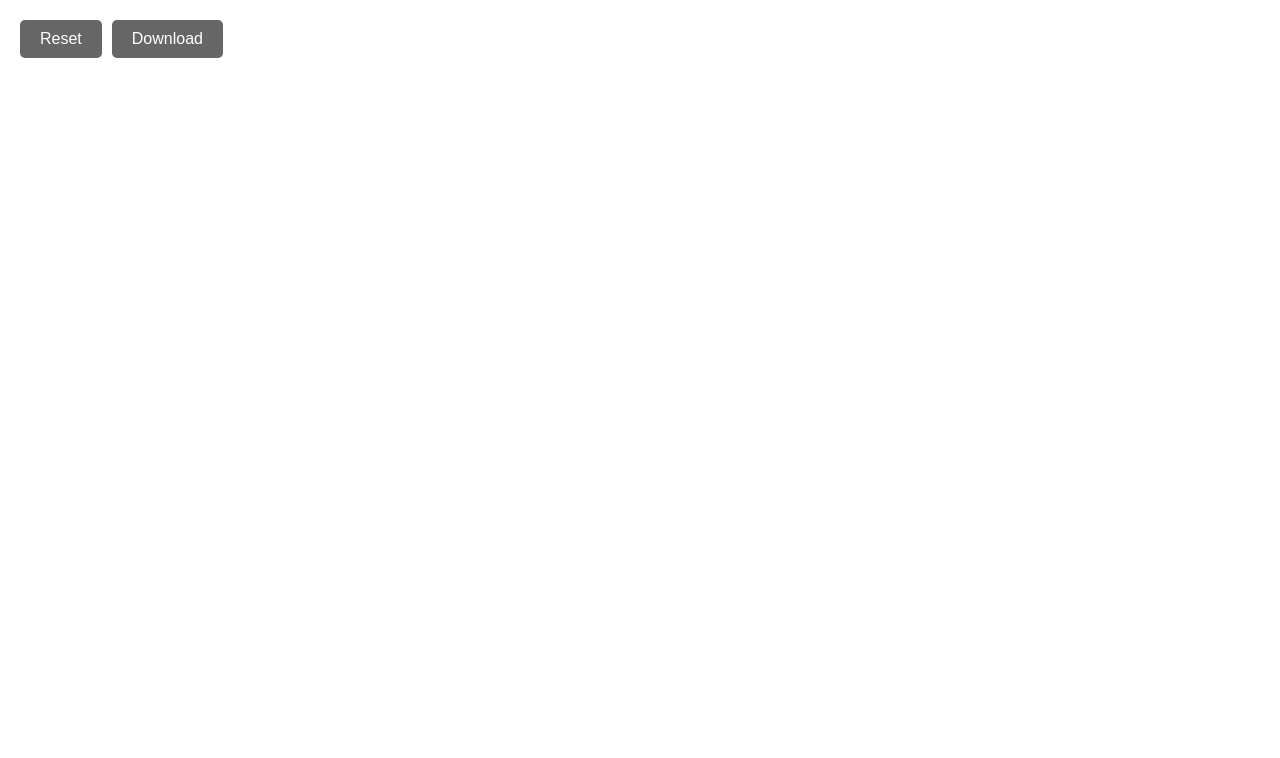
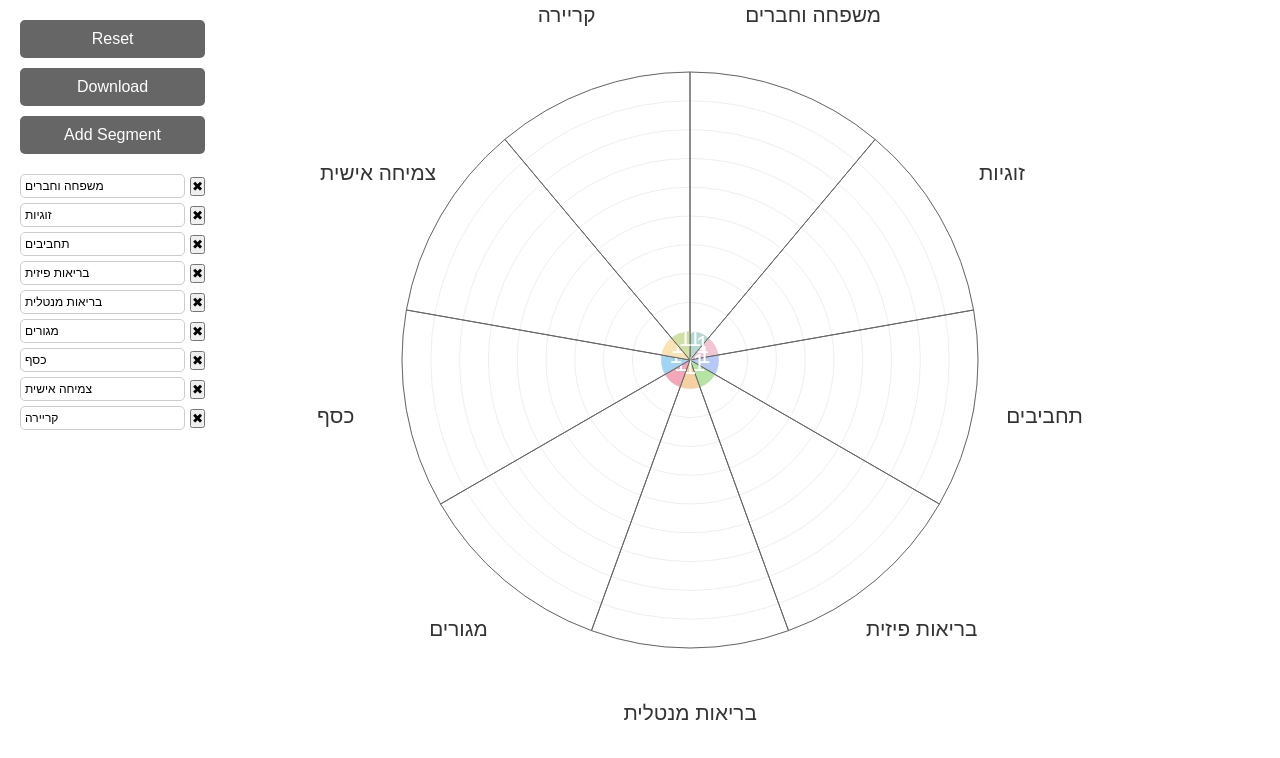
Before and after one commit to innaAmiel/wheel_of_life, a plain HTML site: page index.html in a window 1280 px wide. Drawn offline with Linux system fonts and the light colour scheme.

Commit message:
Update index.html
add segment button

```diff
--- a/index.html
+++ b/index.html
@@ -13,7 +13,7 @@
         body {
             background: #fff;
             display: flex;
-            justify-content: center;
+            flex-direction: column;
             align-items: center;
             min-height: 100vh;
             margin: 0;
@@ -22,11 +22,12 @@
             max-width: 100%;
             height: auto;
         }
-        .button-container {
+        .control-container {
             position: fixed;
             top: 20px;
             left: 20px;
             display: flex;
+            flex-direction: column;
             gap: 10px;
         }
         .button {
@@ -41,12 +42,26 @@
         .button:hover {
             background: #555;
         }
+        .input-container {
+            display: flex;
+            flex-direction: column;
+            gap: 5px;
+            margin-top: 10px;
+        }
+        .segment-input {
+            padding: 4px;
+            font-size: 12px;
+            border: 1px solid #ccc;
+            border-radius: 5px;
+        }
     </style>
 </head>
 <body>
-    <div class="button-container">
+    <div class="control-container">
         <button id="resetButton" class="button">Reset</button>
         <button id="downloadButton" class="button">Download</button>
+        <button id="addSegmentButton" class="button">Add Segment</button>
+        <div class="input-container" id="inputContainer"></div>
     </div>
     <canvas id="circleCanvas"></canvas>
     <script src="circles.js"></script>
```
